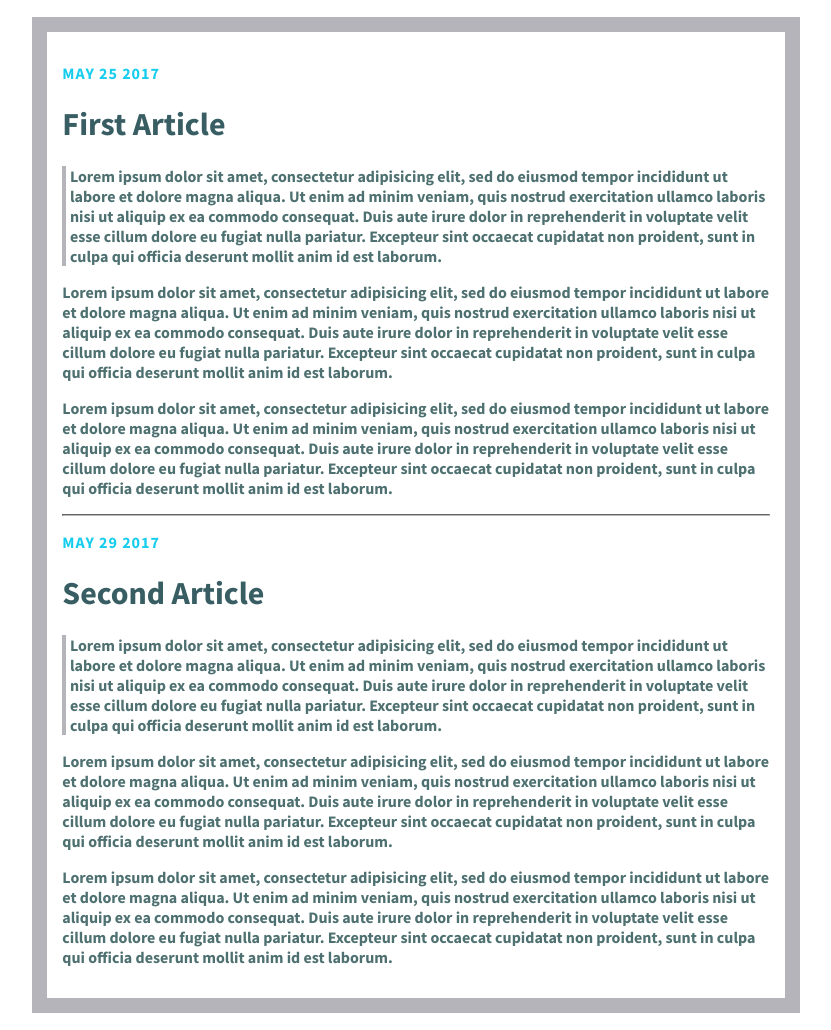
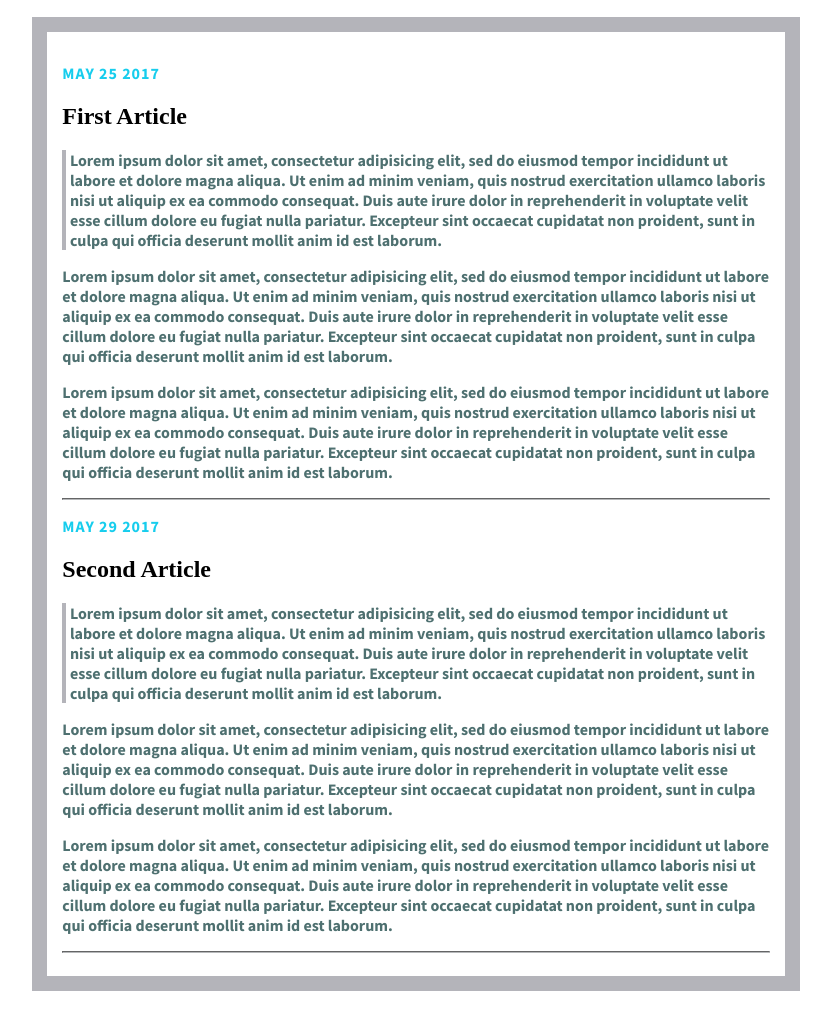
Before and after one commit to JIBIN-P/Blog-Design, a plain HTML site: page firstblog.html in a window 1280 px wide. Shown: the whole page, without its empty margins (224-1055 px from the left). After the commit the page ends 1008 px from the top, so only its background shows below. Drawn offline with Linux system fonts and the light colour scheme.

Commit message:
Removed h1 tag and added h2 tags and also added div containertags

```diff
--- a/firstblog.html
+++ b/firstblog.html
@@ -6,10 +6,10 @@
 	<title>Jibin's BLOG</title>
 </head>
 <body>
-
+	<div class="post">
 		<p class="date">May 25 2017</p>
 
-<h1>First Article</h1>
+		<h2>First Article</h1>
 
 		<p class="border-left">Lorem ipsum dolor sit amet, consectetur adipisicing elit, sed do eiusmod
 		tempor incididunt ut labore et dolore magna aliqua. Ut enim ad minim veniam,
@@ -32,11 +32,15 @@ consequat. Duis aute irure dolor in reprehenderit in voluptate velit esse
 		cillum dolore eu fugiat nulla pariatur. Excepteur sint occaecat cupidatat non
 		proident, sunt in culpa qui officia deserunt mollit anim id est laborum.</p>
 
+	</div>
+
 <hr>
+
+	<div class="post">
 
 		<p class="date">May 29 2017</p>
 
-<h1>Second Article</h1>
+		<h2>Second Article</h1>
 
 		<p class="border-left">Lorem ipsum dolor sit amet, consectetur adipisicing elit, sed do eiusmod
 		tempor incididunt ut labore et dolore magna aliqua. Ut enim ad minim veniam,
@@ -59,5 +63,9 @@ consequat. Duis aute irure dolor in reprehenderit in voluptate velit esse
 		cillum dolore eu fugiat nulla pariatur. Excepteur sint occaecat cupidatat non
 		proident, sunt in culpa qui officia deserunt mollit anim id est laborum.</p>
 
+	</div>
+
+	<hr>
+
 </body>
 </html>
```
Lines whose indentation alone changed are shown as unchanged.
